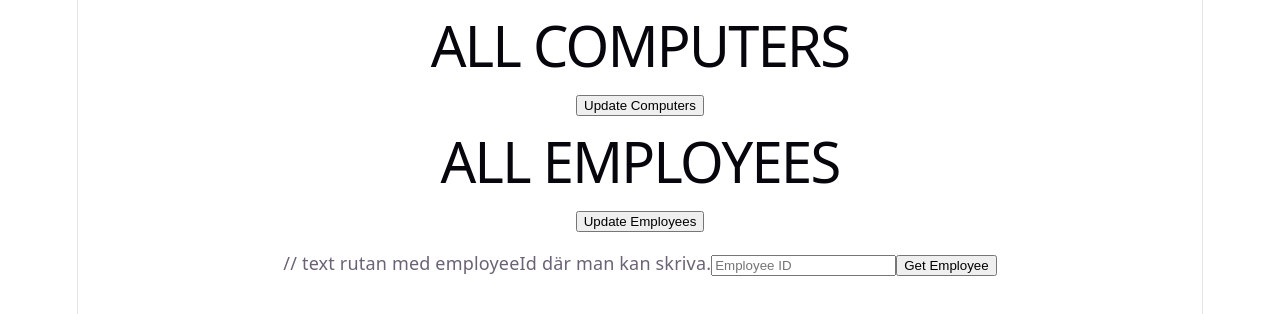
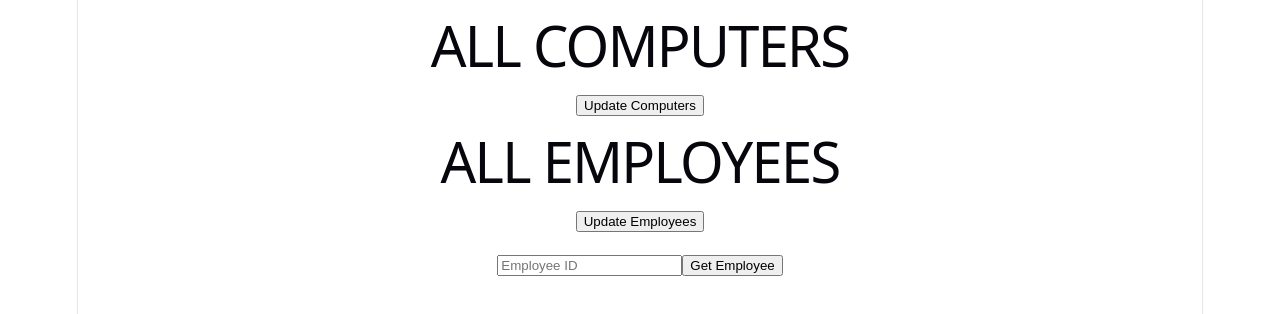
Before and after one commit to lazy-glitch83/linda-hallberg-patricia-petterssson-react-2026, a React (Vite) app in the folder project-client/: page / in a window 1280 px wide. Shown: the top 314 px of the page. Built offline with nearby package versions, Linux system fonts and the light colour scheme.

Commit message:
kommentar i jsz

```diff
--- a/project-client/src/employees.jsx
+++ b/project-client/src/employees.jsx
@@ -46,7 +46,7 @@ function Employees() {
           </li>
         ))}
       </ul>
-      // text rutan med employeeId där man kan skriva.
+      {/*text rutan med employeeId där man kan skriva */}
       <input
         type="text"
         name="employeeId"
```
